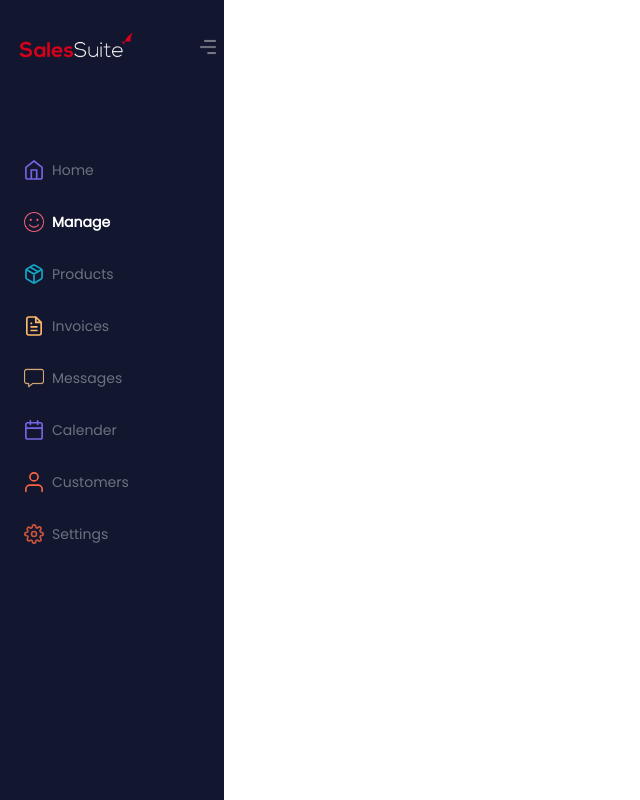
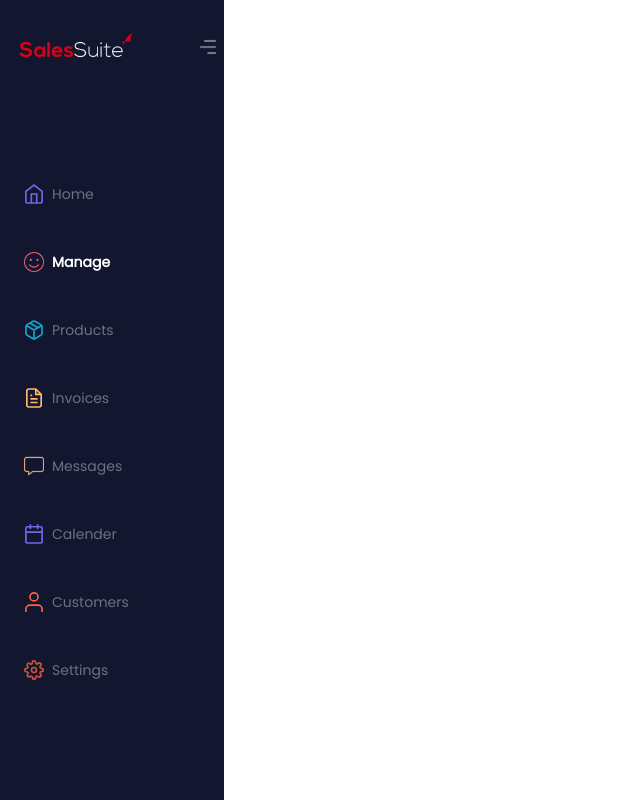
Before and after one commit to Nivethan-Ar/ml-dashboard, a React (Create React App) app: page /manage in a window 1280 px wide. Shown: the whole page, without its empty margins (0-640 px from the left). Built offline with nearby package versions, Linux system fonts and the light colour scheme; sample sign-in values are in the browser's storage.

Commit message:
Add reducer to sidebar items, sub items to make it behave like inventory app and Add comments and line spaces where necessary

```diff
--- a/src/App.tsx
+++ b/src/App.tsx
@@ -1,32 +1,27 @@
-/* eslint-disable react/jsx-no-useless-fragment */
-/* eslint-disable @typescript-eslint/no-unused-vars */
-import { Routes, Route, Navigate } from 'react-router-dom';
+import { Routes, Route } from 'react-router-dom';
+
+import PrivateRoute from './routes/PrivateRoute';
+import PublicRoute from './routes/PublicRoute';
+import SetLocalStorage from './pages/login/SetLocalStorage';
 import Dashboard from './pages/DashboardML/Dashboard';
 import Manage from './pages/Manage/Manage';
 import Login from './pages/login/Login';
-import PrivateRoute from './routes/PrivateRoute';
-import SetLocalStorage from './pages/login/SetLocalStorage';
-import PublicRoute from './routes/PublicRoute';
 import Sub1 from './pages/Manage/sub1/Sub1';
 import Sub2 from './pages/Manage/sub2/Sub1';
 
 const App = () => (
   <div>
     <Routes>
-      {/* <Route path="/" element={<Navigate replace to="login" />} /> */}
-
       <Route path="/" element={<PublicRoute />}>
         <Route path="login" element={<Login />} />
       </Route>
 
-      {/* create private outlet and nest other routes inside except login */}
       <Route path="/" element={<PrivateRoute />}>
         <Route path="dashboard" element={<Dashboard />} />
+
         <Route path="manage" element={<Manage />} />
-        {/* <Route index element={<Manage />} /> */}
         <Route path="manage/sub1" element={<Sub1 />} />
-        <Route path="sub2" element={<Sub2 />} />
-
+        <Route path="manage/sub2" element={<Sub2 />} />
       </Route>
 
       <Route path="/setlocalstorage" element={<SetLocalStorage />} />
--- a/src/layouts/Sidebar/Navigation/NavItem.tsx
+++ b/src/layouts/Sidebar/Navigation/NavItem.tsx
@@ -1,4 +1,3 @@
-/* eslint-disable max-len */
 import { useState } from 'react';
 import { NavLink } from 'react-router-dom';
 // import arrowIcon from './right-arrow.png';
@@ -19,30 +18,39 @@ const NavItem = (props:any) => {
   };
 
   return (
-    <li className="hover:text-white hover:font-bold cursor-pointer relative">
+    <li
+      className="hover:text-white py-6 hover:font-bold cursor-pointer relative"
+      onMouseEnter={onMouseEnter}
+      onMouseLeave={onMouseLeave}
+    >
       <NavLink
         to={link}
-        className={({ isActive }) => (isActive ? 'text-white font-semibold' : '')}
+        // If the main navigation Item is already opened, show the sidebar label
+        // on a Bold font for better UX
+        className={
+          ({ isActive }) => (isActive
+            ? 'text-white font-semibold'
+            : '')
+        }
       >
         <div
           className="flex pl-6 items-center"
-          onMouseEnter={onMouseEnter}
-          onMouseLeave={onMouseLeave}
         >
           <img className="w-5 mr-2" src={icon} alt="navigation icon" />
           <span className="text-sm hidden group-hover:block ">{label}</span>
-          {/* <img src={arrowIcon} className="w-2 hidden group-hover:block" alt="" /> */}
+          {/* <img src={arrowIcon} className="w-2 hidden group-hover:block"/> */}
         </div>
       </NavLink>
+
+      {/* Render Sub Navigation Items */}
       {subNavShow && hasSubItem && (
         <ul
-          className="absolute left-56 ml-1 w-max px-8 py-4 space-y-4 text-sm top-0 rounded-md bg-gray-300 "
-          onMouseEnter={onMouseEnter}
-          onMouseLeave={onMouseLeave}
+          className="absolute left-56 ml-2 w-max px-8 py-4 space-y-4 text-sm top-0 rounded-md bg-gray-300"
         >
           {children}
         </ul>
       )}
+
     </li>
   );
 };
--- a/src/layouts/Sidebar/Navigation/NavSubItem.tsx
+++ b/src/layouts/Sidebar/Navigation/NavSubItem.tsx
@@ -1,12 +1,30 @@
+/* eslint-disable jsx-a11y/click-events-have-key-events */
+/* eslint-disable jsx-a11y/no-noninteractive-element-interactions */
+/* eslint-disable max-len */
+import { useDispatch } from 'react-redux';
 import { NavLink } from 'react-router-dom';
+
+import { closeSidebar } from '../../../features/sidebarSlice';
 
 const NavSubItem = (props:any) => {
   const { label, link } = props;
+  const dispatch = useDispatch();
+
+  const onClick = () => {
+    dispatch(closeSidebar());
+  };
+
   return (
-    <li className=" font-normal text-gray-500 hover:font-bold hover:text-white">
+    <li onClick={onClick} className=" font-normal text-gray-500 hover:font-bold hover:text-white">
       <NavLink
         to={link}
-        className={({ isActive }) => (isActive ? 'text-white font-semibold' : '')}
+        // If the sub navigation item is already opened, show the label
+        // on a Bold font for better UX
+        className={
+          ({ isActive }) => (isActive
+            ? 'text-white font-semibold'
+            : '')
+        }
       >
         <div>
           <h6>{label}</h6>
--- a/src/layouts/Sidebar/Navigation/index.tsx
+++ b/src/layouts/Sidebar/Navigation/index.tsx
@@ -1,56 +1,86 @@
-/* eslint-disable @typescript-eslint/no-unused-vars */
-import { useState } from 'react';
 import NavItem from './NavItem';
 import NavSubItem from './NavSubItem';
-
-import NavCardItem from './NavCardItem';
 
 import DashboardIcon from '../../../assets/icons/nav/latest/Dashboards.svg';
 import ManageIcon from '../../../assets/icons/nav/latest/Manage.svg';
 import OrderManageIcon
   from '../../../assets/icons/nav/latest/Order-Management.svg';
 import CustomersIcon from '../../../assets/icons/nav/latest/Customers.svg';
-import RoutesIcon from '../../../assets/icons/nav/latest/Routes&Visits.svg';
 import TasksIcon from '../../../assets/icons/nav/latest/Tasks&Surveys.svg';
-import FundsIcon from '../../../assets/icons/nav/latest/Funds.svg';
-import CatalogueIcon from '../../../assets/icons/nav/latest/Catalogue.svg';
 import ReportsIcon from '../../../assets/icons/nav/latest/Reports.svg';
 import HappinessIcon from '../../../assets/icons/nav/latest/happiness.png';
 import MessageIcon from '../../../assets/icons/nav/latest/message.png';
 
-const Navigation = () => {
-  const [selectedNav, setSelectedNav] = useState('');
-  return (
+const Navigation = () => (
   <>
     {/* <NavCardItem link="/dashboard" /> */}
-      <nav className="text-gray-500 fixed top-40 group-hover:w-56">
-        <ul className="flex flex-col gap-8 ">
-          <NavItem link="/dashboard" icon={DashboardIcon} label="Home" />
-          <NavItem link="/manage" icon={HappinessIcon} label="Manage" hasSubItem>
+    <nav className="text-gray-500 fixed top-40 group-hover:w-60">
+      <ul className="flex flex-col ">
+        <NavItem
+          link="/dashboard"
+          icon={DashboardIcon}
+          label="Home"
+        />
+
+        <NavItem
+          link="/manage"
+          icon={HappinessIcon}
+          label="Manage"
+          hasSubItem
+        >
           <NavSubItem link="/manage/sub1" label="Sub Item 1" />
           <NavSubItem link="/manage/sub2" label="Sub Item 2" />
           <NavSubItem link="sub2" label="Sub Item 3" />
           <NavSubItem link="sub2" label="Sub Item 4" />
           <NavSubItem link="sub2" label="Sub Item 5" />
         </NavItem>
-          <NavItem link="/" icon={OrderManageIcon} label="Products" hasSubItem>
-            <div>
-              <NavSubItem link="sub1" label="Sub Item 1" />
-              <NavSubItem link="sub2" label="Sub Item 2" />
-              <NavSubItem link="sub2" label="Sub Item 3" />
-              <NavSubItem link="sub2" label="Sub Item 4" />
-              <NavSubItem link="sub2" label="Sub Item 5" />
-            </div>
+
+        <NavItem
+          link="/"
+          icon={OrderManageIcon}
+          label="Products"
+          hasSubItem
+        >
+          <NavSubItem link="sub1" label="Sub Item 6" />
+          <NavSubItem link="sub2" label="Sub Item 7" />
+          <NavSubItem link="sub2" label="Sub Item 8" />
+          <NavSubItem link="sub2" label="Sub Item 9" />
+          <NavSubItem link="sub2" label="Sub Item 10" />
         </NavItem>
-          <NavItem link="/" icon={ReportsIcon} label="Invoices" />
-          <NavItem link="/" icon={MessageIcon} label="Messages" />
-          <NavItem link="/" icon={TasksIcon} label="Calender" />
-          <NavItem link="/" icon={CustomersIcon} label="Customers" />
-          <NavItem link="/" icon={ManageIcon} label="Settings" />
+
+        <NavItem
+          link="/"
+          icon={ReportsIcon}
+          label="Invoices"
+        />
+
+        <NavItem
+          link="/"
+          icon={MessageIcon}
+          label="Messages"
+        />
+
+        <NavItem
+          link="/"
+          icon={TasksIcon}
+          label="Calender"
+        />
+
+        <NavItem
+          link="/"
+          icon={CustomersIcon}
+          label="Customers"
+        />
+
+        <NavItem
+          link="/"
+          icon={ManageIcon}
+          label="Settings"
+        />
+
       </ul>
     </nav>
   </>
 );
-};
 
 export default Navigation;
--- a/src/layouts/Sidebar/index.tsx
+++ b/src/layouts/Sidebar/index.tsx
@@ -1,17 +1,35 @@
-/* eslint-disable @typescript-eslint/no-unused-vars */
-// import SidebarItems from './SidebarItems';
+/* eslint-disable jsx-a11y/mouse-events-have-key-events */
+import { useDispatch, useSelector } from 'react-redux';
+import { Rootstate } from '../../app/store';
+import { closeSidebar, openSidebar } from '../../features/sidebarSlice';
 import Branding from './Branding';
 import Navigation from './Navigation';
 
-const Sidebar = () => (
+const Sidebar = () => {
+  const dispatch = useDispatch();
+  const width = useSelector((state:Rootstate) => state.sidebar.width);
 
+  const onMouseEnter = () => {
+    dispatch(openSidebar());
+  };
+
+  const onMouseLeave = () => {
+    dispatch(closeSidebar());
+  };
+
+  return (
     <div
+      onMouseEnter={onMouseEnter}
+      onMouseLeave={onMouseLeave}
       style={{ backgroundColor: '#12162e' }}
-    className="h-screen w-16 fixed hover:w-56 group transition-all hover:duration-300 z-10 "
+      className={`h-screen ${width} fixed  group transition-all hover:duration-300 z-10`}
     >
+      {/* Salessuite logo */}
       <Branding />
+
+      {/* Navigation Items and Sub Items */}
       <Navigation />
     </div>
   );
-
+};
 export default Sidebar;
```
Lines whose indentation alone changed are shown as unchanged.
